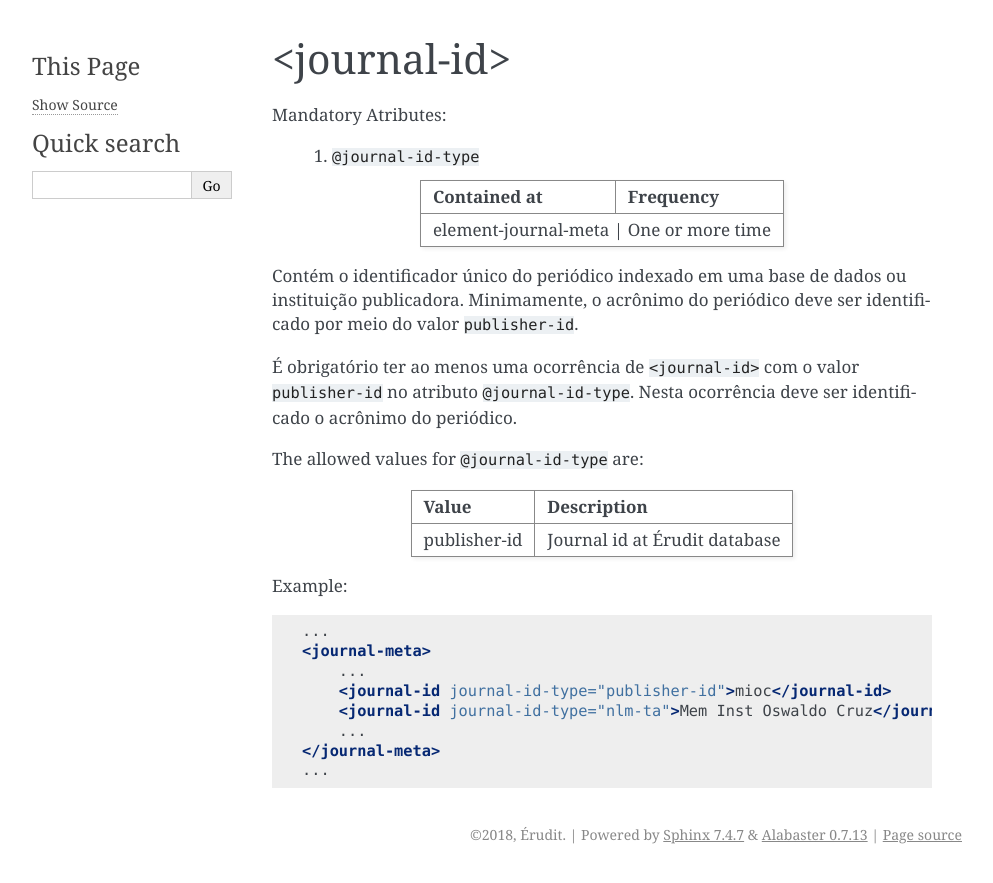
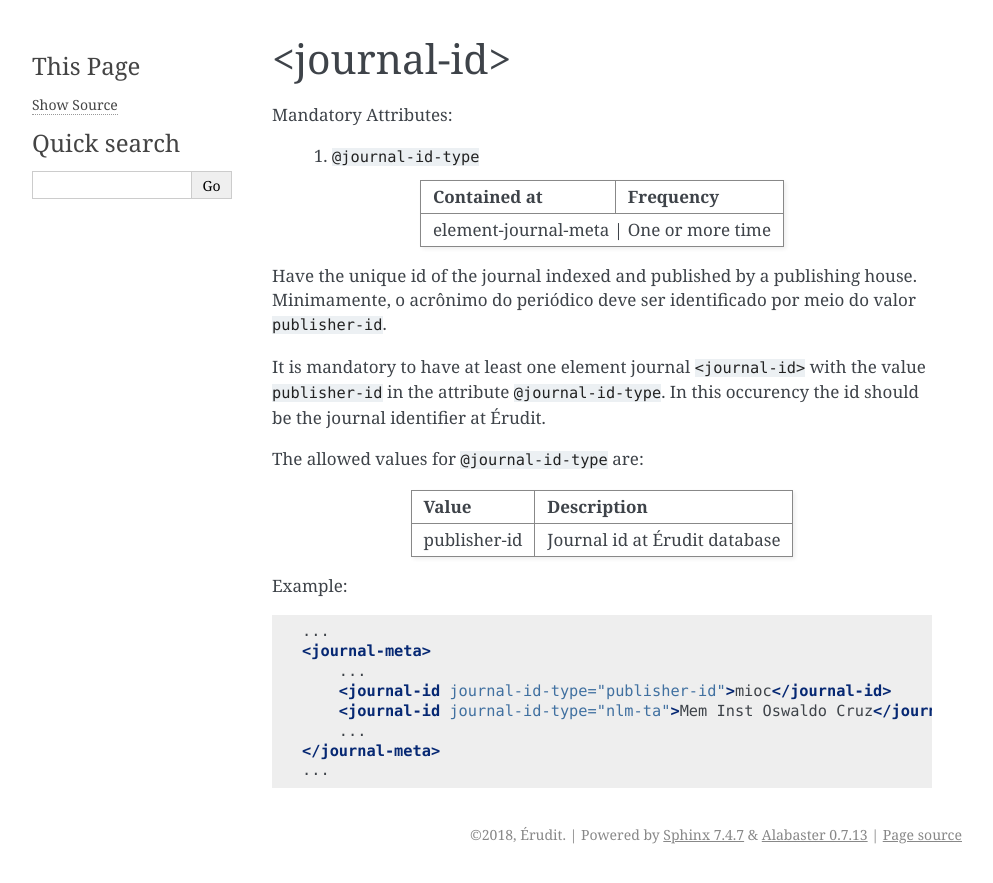
Before and after one commit to erudit/erudit-ps-documentation, a Sphinx documentation site: the page built from docs/source/tagset/element-journal-id.rst, in a window 1280 px wide. Shown: the top 883 px of the page, without its empty margins (148-1141 px from the left). Built offline with Sphinx 7.4.7, drawn with Linux system fonts in a browser that asks for light colours.

Commit message:
Fixing some links~

```diff
--- a/docs/source/index.rst
+++ b/docs/source/index.rst
@@ -21,7 +21,7 @@ This guide describes how to use the Markup Style designed by *Érudit* for the s
 The :term:`Érudit Publishing Schema` (:term:`Érudit PS`) is compounded by the following specifications:
 
 * :term:`NISO JATS Journal Publishing DTD` (JATS version `1.1 <http://jats.nlm.nih.gov/publishing/1.1/>`);
-* :term:`Érudit PS Style` containing specialized rules to address Érudit needs.
+* :term:`Érudit PS Style` containing specialized validations to address Érudit needs.
 
 The users of this guide must have mastered :term:`XML` and :term:`DTD`.
 
@@ -33,10 +33,10 @@ Some tooks are being maintained by *SciELO* and *Érudit* following :term:`open
 
 
  `Packtools <https://github.com/scieloorg/packtools/>`_:
-     A :term:`Python` Library with tools to evaluate documents in XMLs format against rules specified by a Packtooks Catalog Plugin.
+     A :term:`Python` Library with tools to evaluate documents in XMLs format against validations specified by a Packtooks Catalog Plugin.
 
  `Érudit Packtools Catalog <https://gitlab.erudit.org/erudit/production/erudit-ps-packtools-plugin>`_:
-     A :term:`Packtools Catalog Plugin` developed to address the Érudit requirements in the validation of :term:'XML' documents. This plugin implements the rules specified by the :term:`Érudit PS`.
+     A :term:`Packtools Catalog Plugin` developed to address the Érudit requirements in the validation of :term:'XML' documents. This plugin implements the validations specified by the :term:`Érudit PS`.
 
 General Info
 ------------
--- a/docs/source/tagset/element-journal-id.rst
+++ b/docs/source/tagset/element-journal-id.rst
@@ -3,7 +3,7 @@
 <journal-id>
 ============
 
-Mandatory Atributes:
+Mandatory Attributes:
 
   1. ``@journal-id-type``
 
@@ -13,11 +13,9 @@ Mandatory Atributes:
 | :ref:`element-journal-meta` | One or more time   |
 +------------------------------+-------------------+
 
+Have the unique id of the journal indexed and published by a publishing house. Minimamente, o acrônimo do periódico deve ser identificado por meio do valor ``publisher-id``.
 
-
-Contém o identificador único do periódico indexado em uma base de dados ou instituição publicadora. Minimamente, o acrônimo do periódico deve ser identificado por meio do valor ``publisher-id``.
-
-É obrigatório ter ao menos uma ocorrência de ``<journal-id>`` com o valor ``publisher-id`` no atributo ``@journal-id-type``. Nesta ocorrência deve ser identificado o acrônimo do periódico.
+It is mandatory to have at least one element journal ``<journal-id>`` with the value ``publisher-id`` in the attribute ``@journal-id-type``. In this occurency the id should be the journal identifier at Érudit.
 
 The allowed values for ``@journal-id-type`` are:
 
--- a/docs/source/tagset/id-attribution-tips.rst
+++ b/docs/source/tagset/id-attribution-tips.rst
@@ -3,7 +3,7 @@
 Attribution Tips for @id
 ========================
 
-Para compose an ``@id``, one must combine the prefix of the type of element with a whole number as shown below:
+To compose an ``@id``, one must combine the prefix of the type of element with a whole number as shown below:
 
 
 +------------------------+---------------------------+---------+---------------------+
--- a/docs/source/tagset/xml-doctype.rst
+++ b/docs/source/tagset/xml-doctype.rst
@@ -15,7 +15,7 @@ Example *JATS version 1.1*:
 Floating Elements
 =================
 
-Flating elements can appear anywher ein the :term:`document`, be it in :ref:`elemento-article` :ref:`elemento-sub-article` or in :ref:`elemento-response` in the blocks: :ref:`elemento-article-meta` or :ref:`elemento-front-stub`, :ref:`elemento-body` and :ref:`elemento-back`.
+Floating elements can appear anywhere in the :term:`document`, be it in :ref:`element-article` :ref:`element-sub-article` or in :ref:`element-response` in the blocks: :ref:`element-article-meta` or :ref:`element-front-stub`, :ref:`element-body` and :ref:`element-back`.
 
 
 Examples:
--- a/docs/source/tagset/xml-encoding.rst
+++ b/docs/source/tagset/xml-encoding.rst
@@ -1,9 +1,9 @@
 .. _xml-encoding:
 
-encoding
+Encoding
 ========
 
-Atribute to specify the character enconding used in the text of the document. For :term:`Érudit PS` all the XMLs must be encoded with :term:`UTF-8`.
+Attribute to specify the character enconding used in the text of the document. For :term:`Érudit PS` all the XMLs must be encoded with :term:`UTF-8`.
 
 The :term:`XML` standard specification (`2.8 Prolog and Document Type Declaration <http://www.w3.org/TR/2000/REC-xml-20001006#sec-prolog-dtd>`_) provides
 more information about the encoding characteristics required for this standard.
```
